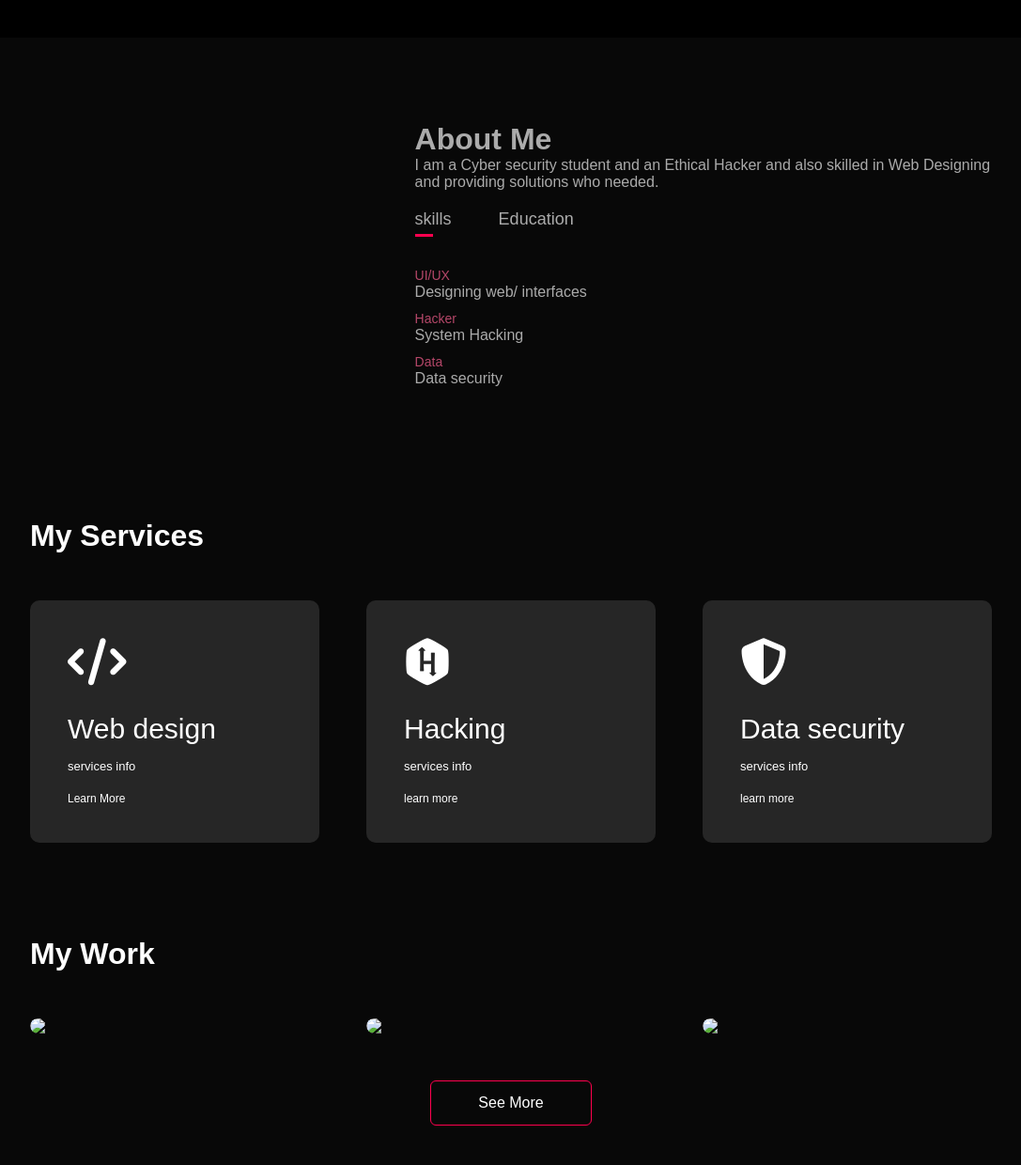
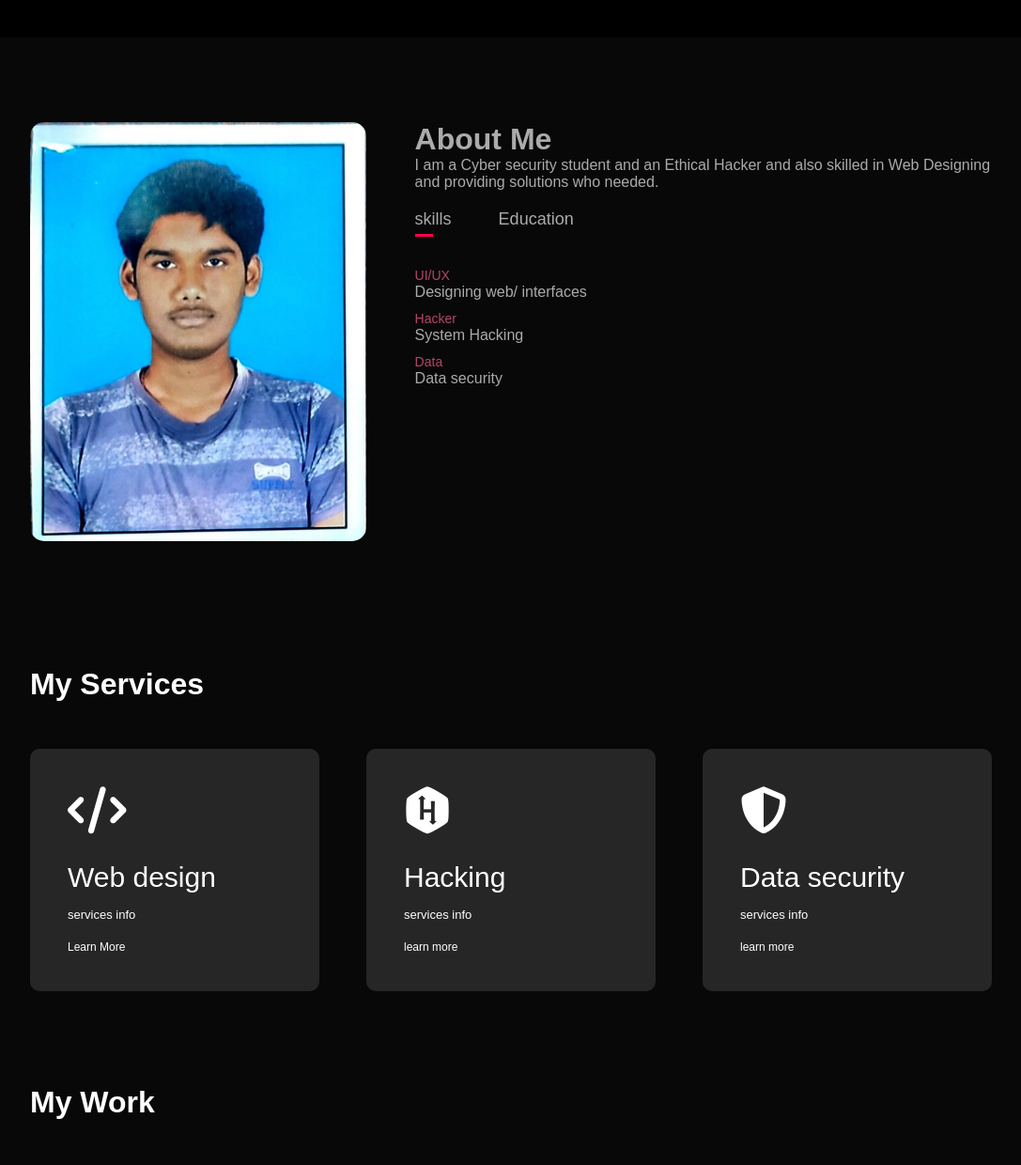
Before and after one commit to Varunreddy200/Portfolio-CVIP-web-devlopment-2023-october, a plain HTML site: page index.html in a window 1280 px wide. Shown: the part 760-2000 px from the top of the page at 94% size, without its empty margins (96-1183 px from the left). Drawn offline with Linux system fonts and the light colour scheme; files whose address does not match are found by name.

Commit message:
Update index.html

```diff
--- a/index.html
+++ b/index.html
@@ -12,7 +12,7 @@
     <div id="header">
         <div class="container">
             <nav>
-                <img src="images/Logo.png.png" class="Logo">
+                <img src="Logo.png.png" class="Logo">
                 <ul id="sidemenu">
                     <li><a href="#header">Home</a></li>
                     <li><a href="#about">About</a></li>
@@ -33,7 +33,7 @@
         <div class="container">
             <div class="row">
                 <div class="about-col-1">
-                    <img src="images/user.jpg" alt="">
+                    <img src="user.jpg" alt="">
                 </div>
                 <div class="about-col-2">
                     <h1 class="Sub-title">About Me</h1>
@@ -95,7 +95,7 @@
             <h1 class="Sub-title">My Work</h1>
             <div class="work-list">
                 <div class="work">
-                    <img src="images/work-1.png">
+                    <img src="work-1.png">
                     <div class="layer">
                         <h3>Budget Tracker</h3>
                         <p>The Website makes the budget tracking easier and calculate your earnings.
@@ -104,7 +104,7 @@
                     </div>
                 </div>
                 <div class="work">
-                    <img src="images/work-2.png">
+                    <img src="work-2.png">
                     <div class="layer">
                         <h3>Music Website</h3>
                         <p>The app Connects you to the Talented people around the World.
@@ -113,7 +113,7 @@
                     </div>
                 </div>
                 <div class="work">
-                    <img src="images/work-3.png">
+                    <img src="work-3.png">
                     <div class="layer">
                         <h3>Netflix</h3>
                         <p>This netflix website resembles the original netflix.
```
